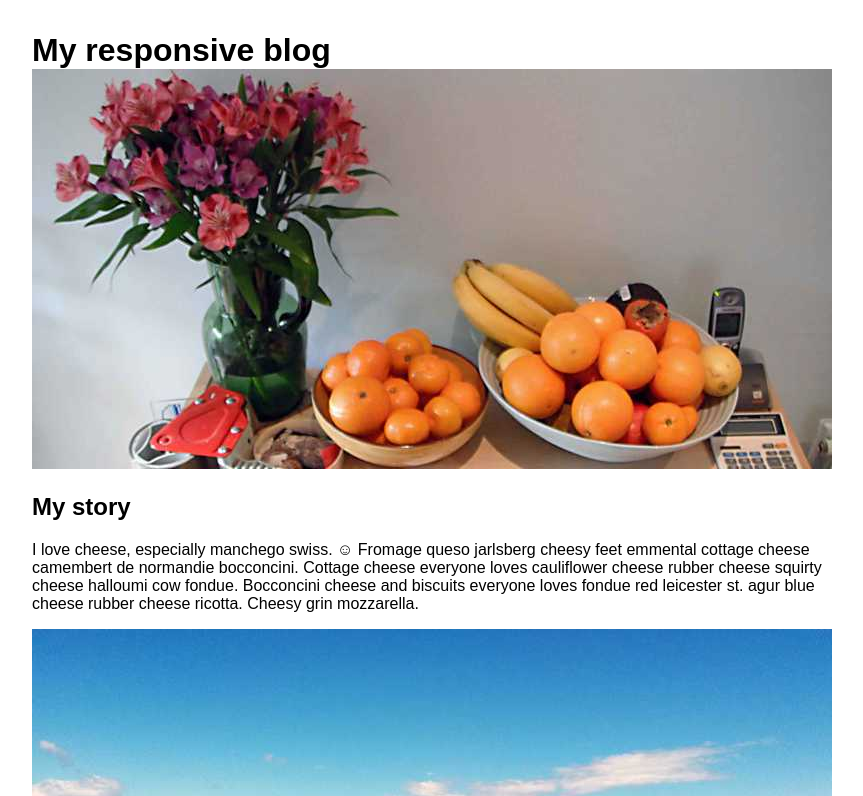
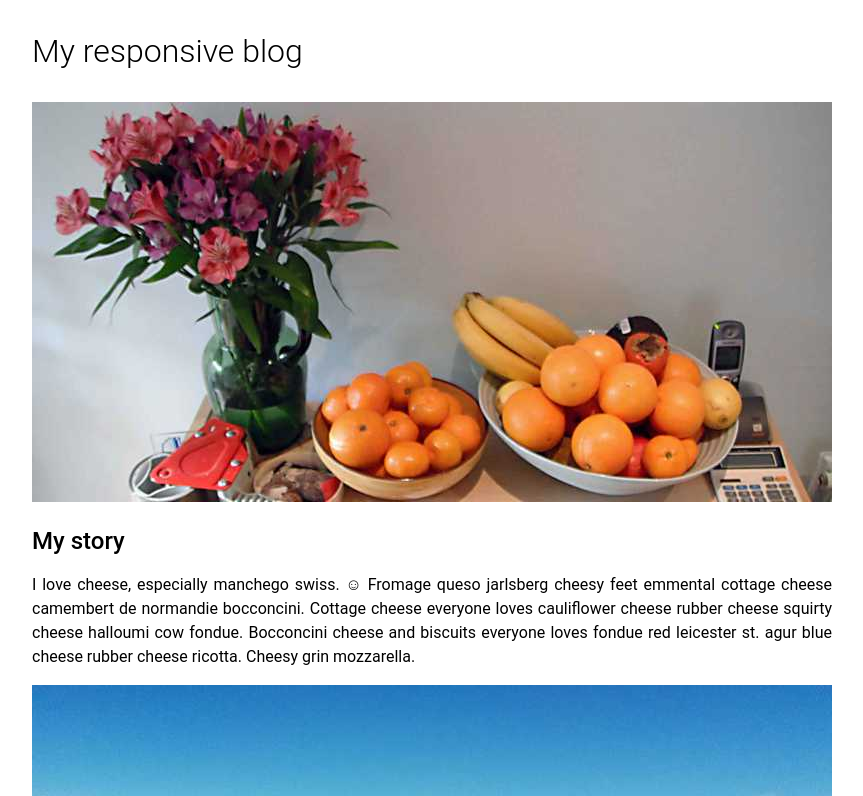
Before and after one commit to katyanna/images-post, a plain HTML site: page index.html in a window 1280 px wide. Shown: the top 796 px of the page, without its empty margins (208-1071 px from the left). Drawn offline with Linux system fonts and the light colour scheme; a web font is replaced by a local one.

Commit message:
Style text

```diff
--- a/css/main.css
+++ b/css/main.css
@@ -9,7 +9,7 @@
   width: 2.5em;
 }
 
-a:hover [class*="zocial-"]:before {
+a:hover {
   color: #3d85c6;
 }
 
@@ -18,14 +18,16 @@ a:hover [class*="zocial-"]:before {
 }
 
 body {
-  font-family: sans-serif;
-  margin: 2em;
+  font-family: 'Roboto', sans-serif;
+  text-align: justify;
+  margin: 3vh 0 3vh 0;
 }
 
 article {
   margin: 0 auto;
   max-width: 50em;
   border-bottom: 1px solid #ddd;
+  line-height: 1.5em;
 }
 
 figcaption {
@@ -38,14 +40,21 @@ figure {
 }
 
 h1 {
-  margin: 0 auto;
+  margin: 1em auto;
   width: 800px;
+  font-weight: 300;
+}
+
+h2 {
+  font-weight: 500;
 }
 
 img {
   max-width: 100%;
 }
+
 footer {
+  width: 800px;
   margin: 0 auto;
-  width: 800px;
+  text-align: center;
 }
```
